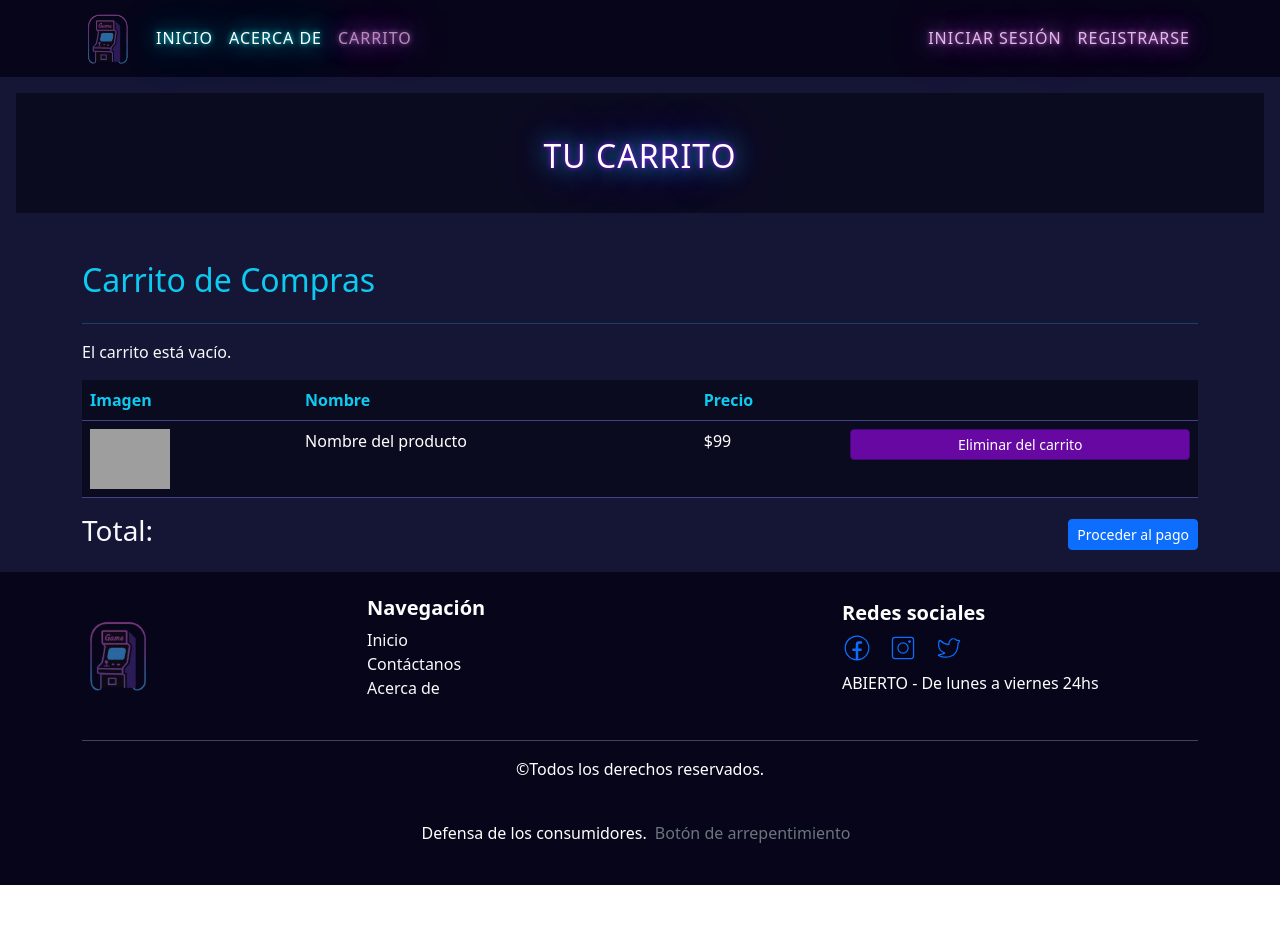
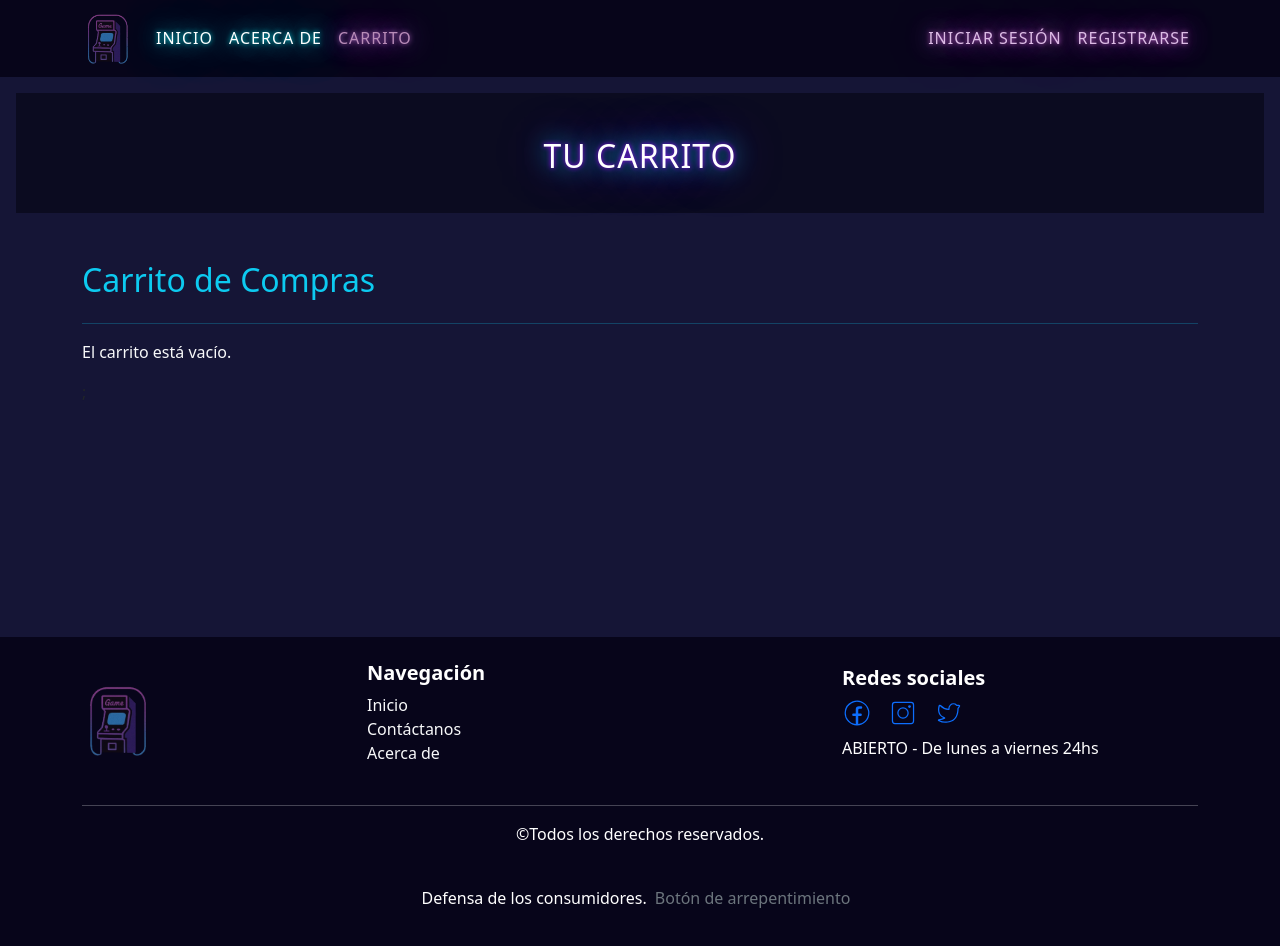
Before and after one commit to AcostaCl/Ecommerce-Gamer-React, a React (Vite) app: page /carrito in a window 1280 px wide. Shown: the top 946 px of the page. Before the commit the page ends 885 px from the top, so only its background shows below. Built offline with nearby package versions, Linux system fonts and the light colour scheme; grey boxes are pictures that could not be loaded.

Commit message:
se puede agregar al carrito productos desde el detalle producto y  se pueden eliminar productos

```diff
--- a/src/components/pages/Carrito.jsx
+++ b/src/components/pages/Carrito.jsx
@@ -1,7 +1,28 @@
 import { Container, Table, Button } from "react-bootstrap";
 import "../../styles/Carrito.css";
+import { useEffect, useState } from "react";
+import Swal from "sweetalert2";
 
 const Carrito = () => {
+  const [carrito, setCarrito] = useState([]);
+
+  useEffect(() => {
+    const productosGuardados =
+      JSON.parse(localStorage.getItem("carrito")) || [];
+    setCarrito(productosGuardados);
+  }, []);
+
+  const eliminarDelCarrito = (id) => {
+    const carritoActualizado = carrito.filter((producto) => producto.id !== id);
+    setCarrito(carritoActualizado);
+    localStorage.setItem("carrito", JSON.stringify(carritoActualizado));
+    Swal.fire("Producto eliminado", "Se quitó del carrito", "success");
+  };
+
+  const total = carrito.reduce(
+    (acc, producto) => acc + parseFloat(producto.precio),
+    0
+  );
   return (
     <section className="fondo-carrito p-3">
       <div className="banner-carrito">
@@ -10,7 +31,10 @@ const Carrito = () => {
       <Container className="mt-5">
         <h2 className="mb-4 text-info">Carrito de Compras</h2>
         <hr className="text-info" />
+        {carrito.length === 0 ? (
           <p className="text-light">El carrito está vacío.</p>
+        ) : (
+          <>
             <Table responsive className="tabla-carrito">
               <thead>
                 <tr>
@@ -21,30 +45,40 @@ const Carrito = () => {
                 </tr>
               </thead>
               <tbody>
-            <tr>
+                {carrito.map((producto) => (
+                  <tr key={producto.id}>
                     <td>
                       <img
-                  src="https://imag.bonviveur.com/cupcakes.jpg"
-                  alt="cupcake"
+                        src={producto.imagen}
+                        alt={producto.nombreProducto}
                         className="imagen-carrito"
                       />
                     </td>
-              <td>Nombre del producto</td>
-              <td>$99</td>
+                    <td>{producto.nombreProducto}</td>
+                    <td>${producto.precio}</td>
                     <td>
                       <div>
-                  <Button className="boton-carrito" size="sm">
+                        <Button
+                          className="boton-carrito"
+                          size="sm"
+                          onClick={() => eliminarDelCarrito(producto.id)}
+                        >
                           Eliminar del carrito
                         </Button>
                       </div>
                     </td>
                   </tr>
+                ))}
               </tbody>
             </Table>
             <div className="d-flex justify-content-between align-items-center">
-          <h3 className="text-light">Total: </h3>
+              <h3 className="text-light">Total: ${total.toFixed(2)}</h3>
+
               <Button size="sm">Proceder al pago</Button>
             </div>
+          </>
+        )}
+        ;
       </Container>
     </section>
   );
--- a/src/components/pages/DetalleProducto.jsx
+++ b/src/components/pages/DetalleProducto.jsx
@@ -1,25 +1,36 @@
 import { Container, Row, Col, Image, Button } from "react-bootstrap";
-import { Link } from "react-router";
+import { Link, useParams } from "react-router";
 import "../../styles/DetalleProducto.css";
-import { useParams } from "react-router";
 import { useEffect, useState } from "react";
 import { obtenerProductoAPI } from "../helpers/queries";
+import Swal from "sweetalert2";
 const DetalleProducto = () => {
   const { id } = useParams();
   const [producto, setProducto] = useState({});
 
   useEffect(() => {
+    const obtenerProducto = async () => {
+      const respuesta = await obtenerProductoAPI(id);
+      if (respuesta.status === 200) {
+        const datos = await respuesta.json();
+        setProducto(datos);
+      } else {
+        alert("Ocurrió un error, intente más tarde.");
+      }
+    };
     obtenerProducto();
-  }, []);
+  }, [id]);
 
-  const obtenerProducto = async () => {
-    const respuesta = await obtenerProductoAPI(id);
-    if (respuesta.status === 200) {
-      const datos = await respuesta.json();
-      setProducto(datos);
-    } else {
-      alert("Ocurrió un error, intente este paso en unos minutos");
-    }
+  const agregarAlCarrito = () => {
+    const carrito = JSON.parse(localStorage.getItem("carrito")) || [];
+    carrito.push(producto);
+    localStorage.setItem("carrito", JSON.stringify(carrito));
+    Swal.fire({
+      title: "¡Agregado!",
+      text: "El producto fue agregado al carrito.",
+      icon: "success",
+      confirmButtonText: "OK",
+    });
   };
 
   return (
@@ -48,7 +59,11 @@ const DetalleProducto = () => {
           <div>
             <p className="mt-4 text-light">{producto.descripcion_amplia}</p>
           </div>
-          <Button size="md" className="btn btn-info d-block mb-4 ">
+          <Button
+            size="md"
+            className="btn btn-info d-block mb-4"
+            onClick={agregarAlCarrito}
+          >
             Agregar al carrito
           </Button>
           <div>
--- a/src/styles/Carrito.css
+++ b/src/styles/Carrito.css
@@ -1,5 +1,6 @@
 .fondo-carrito {
   background-color: #151536;
+  min-height: 70vh;
 }
 
 .banner-carrito {
```
Lines whose indentation alone changed are shown as unchanged.
